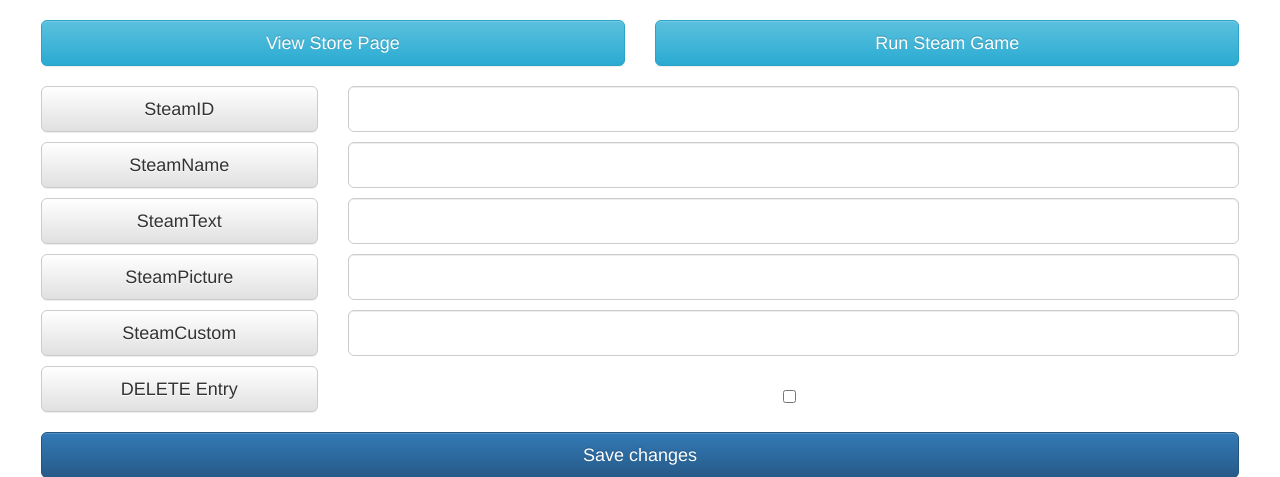
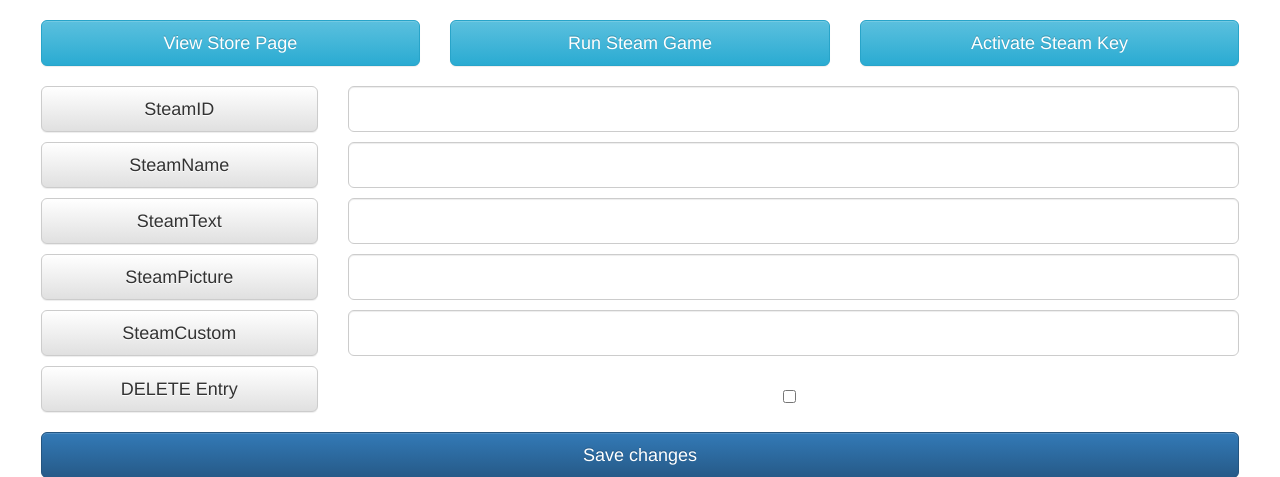
Before and after one commit to ADarkHero/keylib, a PHP site: page /index.php?s=info in a window 1280 px wide. Shown: the part 102-579 px from the top of the page. Run offline with PHP 8.4, Linux system fonts and the light colour scheme; data comes from the database, SQL or seed files in the repository; data that the repository does not hold is empty.

Commit message:
Redeem Steam Key Button Fixes #19 Note: It currently always takes the fitht column in the database as steam key.

```diff
--- a/php/info.php
+++ b/php/info.php
@@ -23,8 +23,9 @@
 
         if($_GET["id"] <= 999999){   //Steam-IDs -> 6 numbers
             echo '<div class="row">';
-                echo '<div class="col-sm-6"><a href="http://store.steampowered.com/app/'.$_GET["id"].'" target="blank"><button class="btn btn-info btn-lg btn-block">View Store Page</button></a></div>';
-                echo '<div class="col-sm-6"><a href="steam://run'.$_GET["id"].'" target="blank"><button class="btn btn-info btn-lg btn-block">Run Steam Game</button></a></div>';
+                echo '<div class="col-sm-4"><a href="http://store.steampowered.com/app/'.$_GET["id"].'" target="blank"><button class="btn btn-info btn-lg btn-block">View Store Page</button></a></div>';
+                echo '<div class="col-sm-4"><a href="steam://run'.$_GET["id"].'" target="blank"><button class="btn btn-info btn-lg btn-block">Run Steam Game</button></a></div>';
+                echo '<div class="col-sm-4"><a href="https://store.steampowered.com/account/registerkey?key='.$row[4].'" target="blank"><button class="btn btn-info btn-lg btn-block">Activate Steam Key</button></a></div>';
             echo '</div><br />';
         }
 
```
